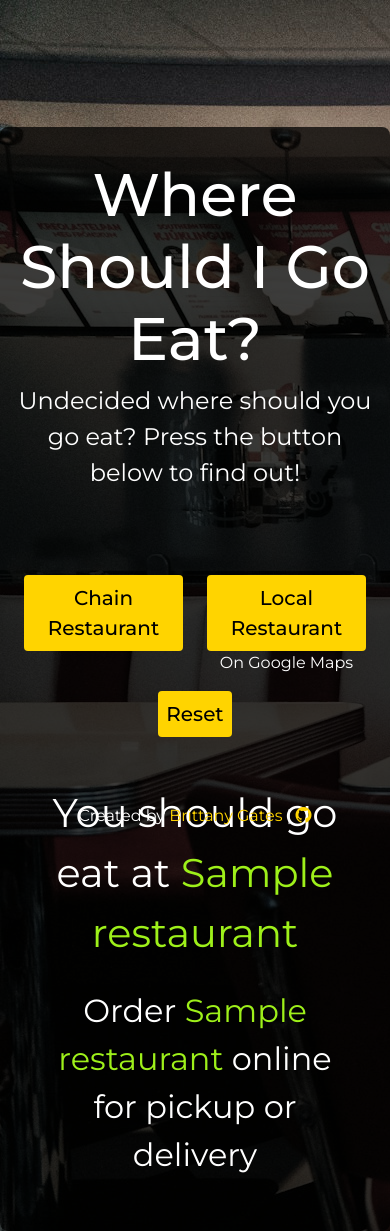
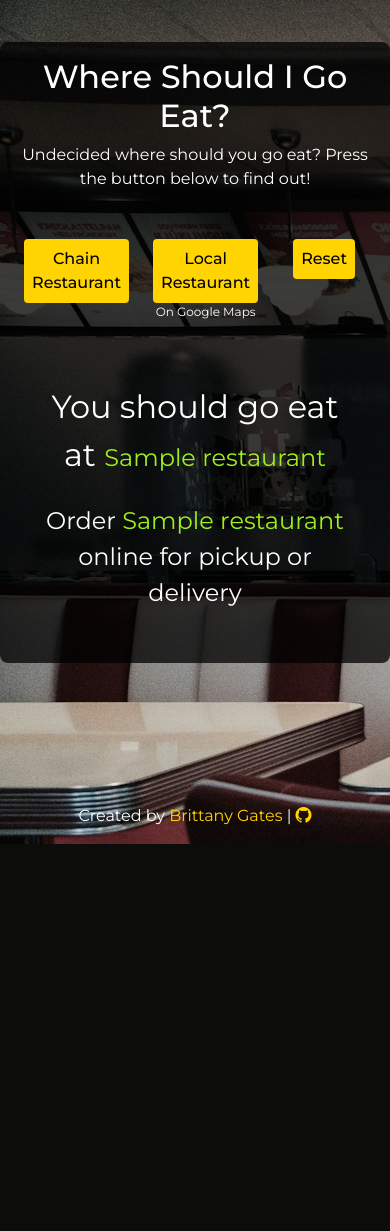
Before and after one commit to BrittanyGates/Where-Should-I-Go-Eat, a Flask app: template templates/index.html in a window 390 px wide. After the commit the page ends 844 px from the top, so only its background shows below. Run offline with Flask 3, Linux system fonts and the light colour scheme; the template is opened without the code that fills it: most values are stand-ins (such as "Sample title", 1, 10 or a date in 2020); parts of the project's set-up code (start-up, migrations or seed data) failed here and were passed over.

Commit message:
Completed the CSS rules for mobile devices

```diff
--- a/static/css/index.css
+++ b/static/css/index.css
@@ -107,17 +107,99 @@
 /* MOBILE DEVICE STYLES */
 /* PHONES */
 @media only screen and (max-width: 600px) {
+  .site-container {
+    margin-top: 5vh;
+    padding-top: 1rem;
+  }
 
+  .title {
+    font-size: 2rem;
+
+  }
+
+  .description {
+    font-size: 1rem;
+  }
+
+  .restaurant-btn-container {
+    margin-top: 5vh;
+  }
+
+  .choice-btn {
+    font-size: 1rem;
+  }
+
+  .google-maps-option {
+    font-size: 0.75rem;
+  }
+
+  .restaurant-result {
+    font-size: 2rem;
+  }
+
+  .restaurant-result-color {
+    font-size: 1.5rem;
+  }
+
+  .restaurant-link-text {
+    font-size: 1.5rem;
+  }
 }
 
 /* TABLETS */
 @media only screen and (min-width: 768px) and (max-width: 1023px) {
+  .site-container {
+    margin-top: 5vh;
+    padding-top: 1rem;
+  }
 
+  .title {
+    font-size: 2.75rem;
+  }
+
+  .description {
+    font-size: 1rem;
+  }
+
+  .restaurant-result {
+    font-size: 2rem;
+  }
+
+  .restaurant-result-color {
+    font-size: 2rem;
+  }
+
+  .restaurant-link-text {
+    font-size: 2rem;
+  }
 }
 
 /* SMALL LAPTOPS SCREENS */
 @media only screen and (min-width: 1023px) and (max-width: 1439px) {
+  .site-container {
+    margin-top: 10vh;
+    padding-top: 1.5rem;
+  }
 
+  .title {
+    font-size: 3rem;
+  }
+
+  .description {
+    font-size: 1.25rem;
+  }
+
+  .restaurant-result {
+    font-size: 2.25rem;
+  }
+
+  .restaurant-result-color {
+    font-size: 2.25rem;
+  }
+
+  .restaurant-link-text {
+    font-size: 2.25rem;
+  }
 }
 
 /* MEDIUM LAPTOP SCREENS */
```
Also changed, not shown: README.md.
